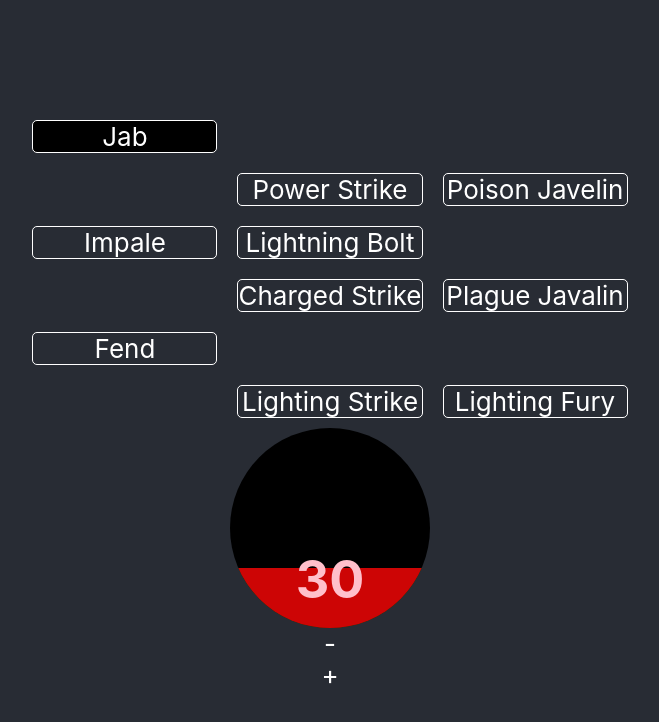
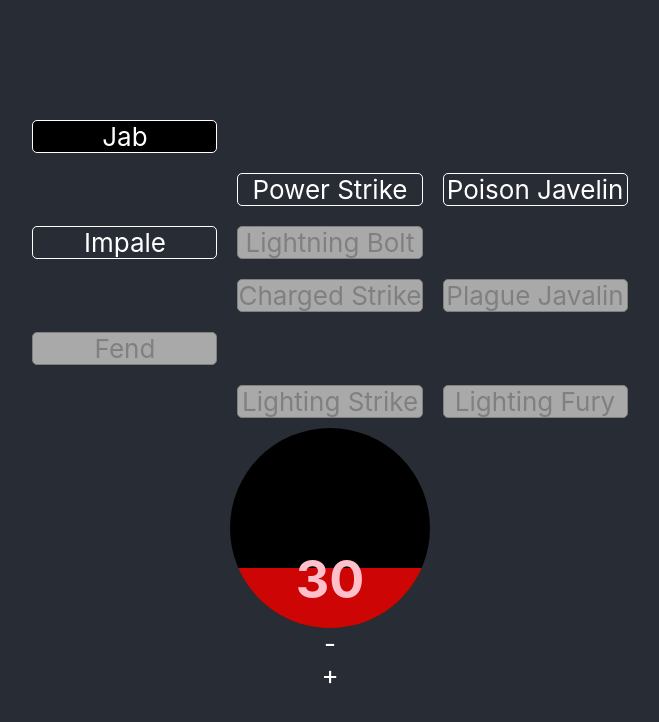
Before and after one commit to CPJanz/react-health-orb, a React (Create React App) app: page / in a window 1280 px wide. Shown: the top 722 px of the page, without its empty margins (310-969 px from the left). Built offline with nearby package versions, Linux system fonts and the light colour scheme.

Commit message:
Added locked state to tech nodes

```diff
--- a/src/Components/TechTree/TechNode.js
+++ b/src/Components/TechTree/TechNode.js
@@ -7,6 +7,12 @@
   border: white 1px solid;
   margin: 10px;
   border-radius: 5px;
+
+  &.locked {
+    background: darkgrey;
+    border: grey 1px solid;
+    color: grey;
+  }
 
   &.highlight,
   &:hover {
```
